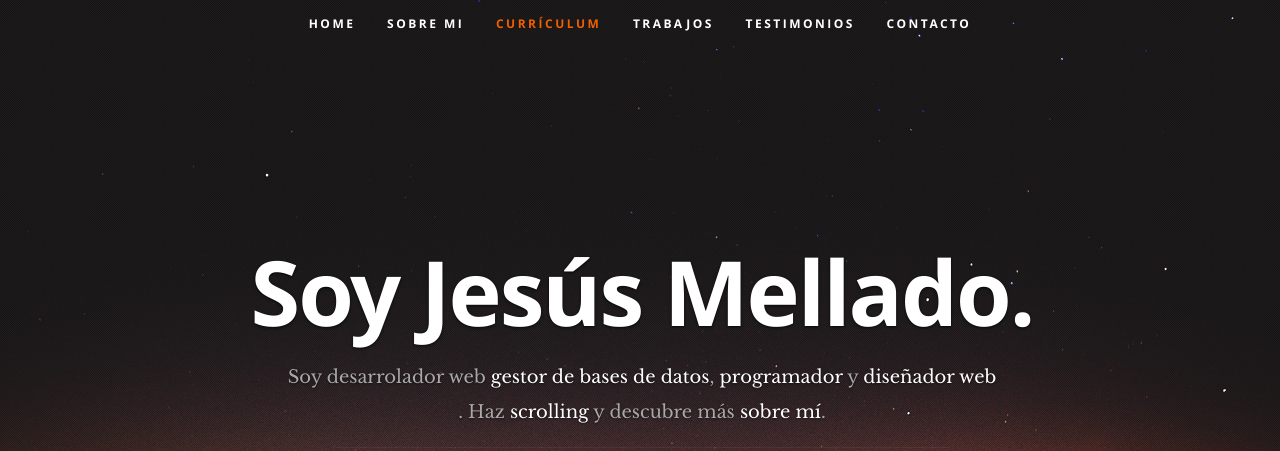
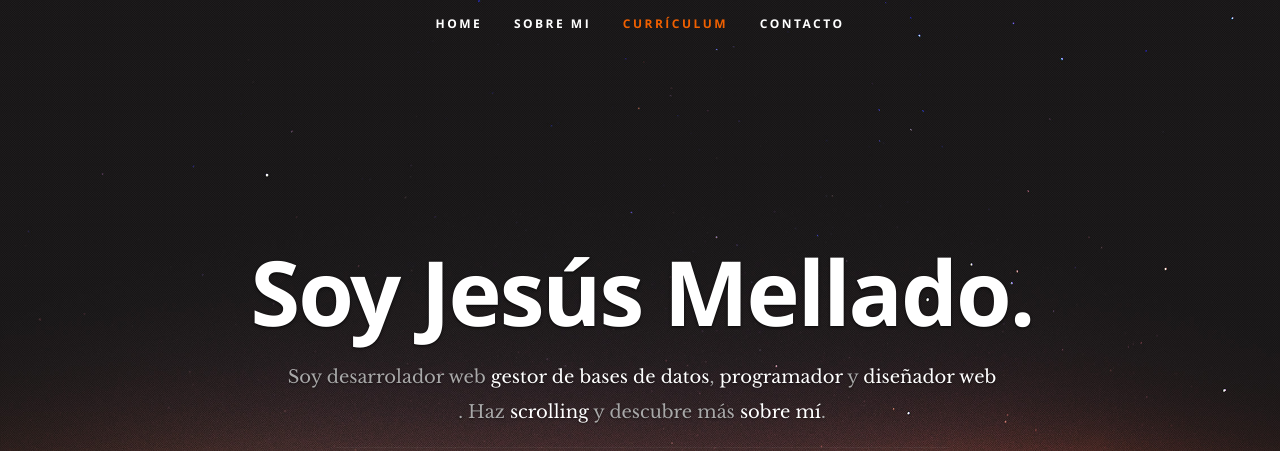
Before and after one commit to Jesus-coder/jesus-coder.github.io, a plain HTML site: page index.html in a window 1280 px wide. Shown: the top 451 px of the page. Drawn offline with nearby package versions, Linux system fonts and the light colour scheme.

Commit message:
Eliminados algunos enlaces

```diff
--- a/index.html
+++ b/index.html
@@ -47,8 +47,6 @@
             <li class="current"><a class="smoothscroll" href="#home">Home</a></li>
             <li><a class="smoothscroll" href="#about">Sobre mi</a></li>
 	         <li><a class="smoothscroll" href="#resume">Currículum</a></li>
-            <li><a class="smoothscroll" href="#portfolio">Trabajos</a></li>
-            <li><a class="smoothscroll" href="#testimonials">Testimonios</a></li>
             <li><a class="smoothscroll" href="#contact">Contacto</a></li>
          </ul> <!-- end #nav -->
 
```
